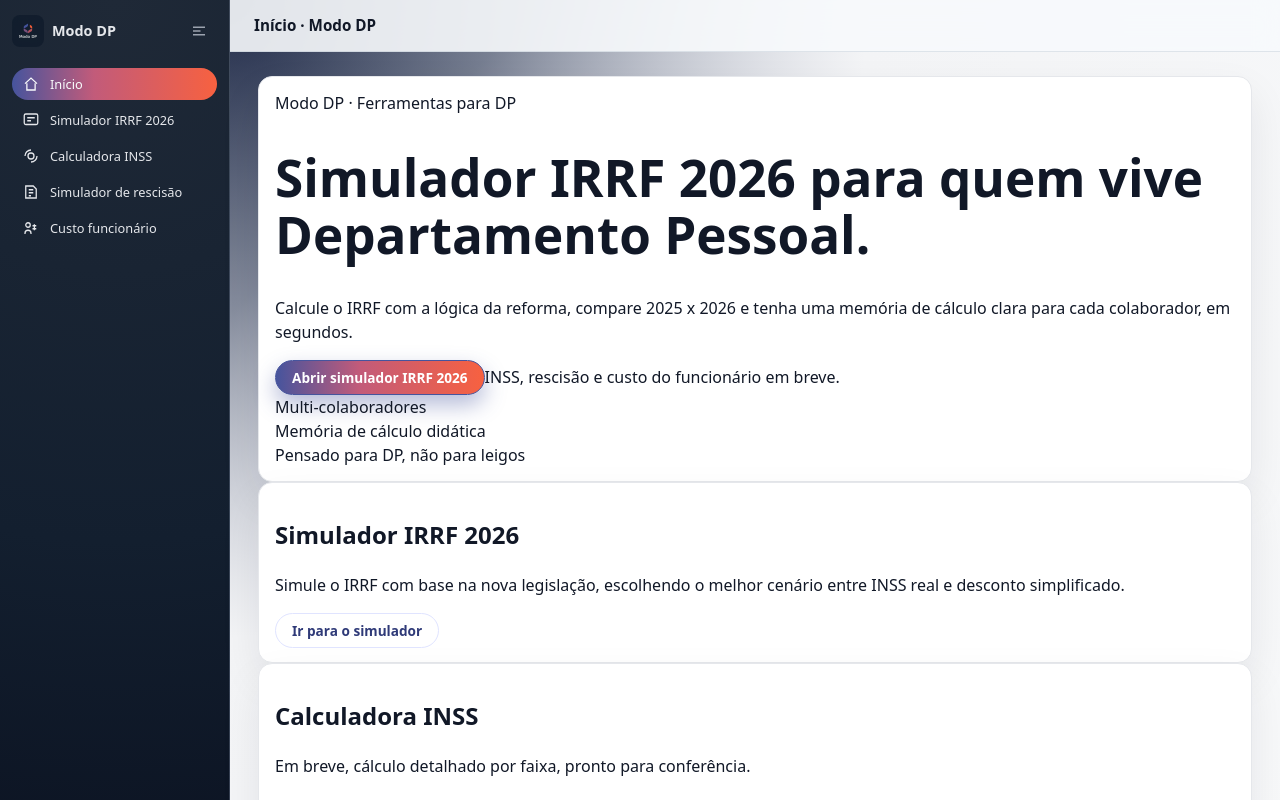
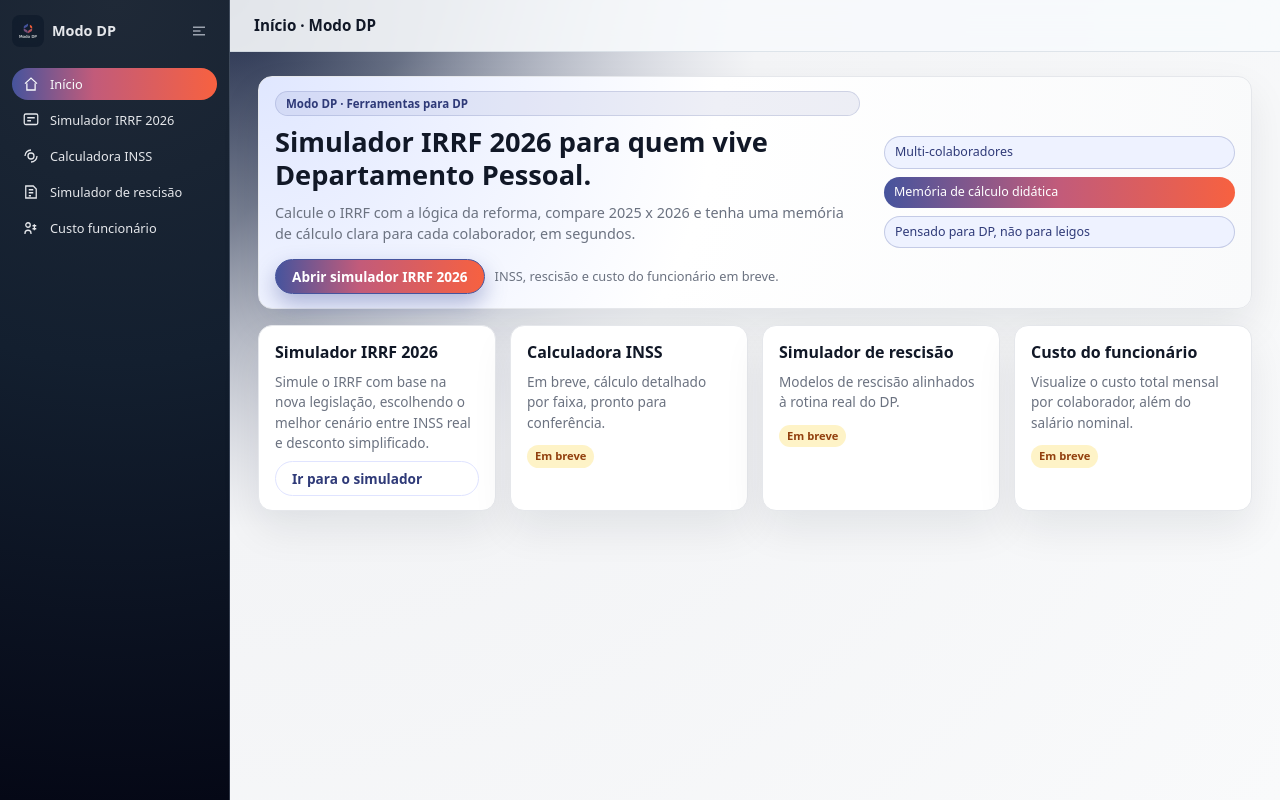
Before and after one commit to rscezario33-jpg/MODODPFRONTEND, a React (Vite) app in the folder eb-calc-frontend/: page / in a window 1280 px wide. Shown: the top 800 px of the page. Built offline with nearby package versions, Linux system fonts and the light colour scheme; no server answers.

Commit message:
Add styles for home page layout and components

```diff
--- a/eb-calc-frontend/src/App.css
+++ b/eb-calc-frontend/src/App.css
@@ -516,3 +516,141 @@ body {
     justify-content: center;
   }
 }
+
+/* -------- Home / Início -------- */
+
+.eb-home-hero {
+  display: flex;
+  gap: 24px;
+  align-items: stretch;
+  margin-bottom: 16px;
+  background: radial-gradient(circle at top left, #e0e7ff 0, #ffffff 45%, #f9fafb 100%);
+}
+
+.eb-home-hero-left {
+  flex: 2;
+  display: flex;
+  flex-direction: column;
+  gap: 10px;
+}
+
+.eb-home-hero-left h1 {
+  margin: 0;
+  font-size: 1.7rem;
+  line-height: 1.2;
+}
+
+.eb-home-hero-left p {
+  margin: 0;
+  font-size: 0.9rem;
+  color: var(--text-muted);
+}
+
+.eb-home-badge {
+  display: inline-flex;
+  align-items: center;
+  padding: 3px 10px;
+  border-radius: 999px;
+  font-size: 0.72rem;
+  font-weight: 600;
+  color: var(--accent-strong);
+  background: rgba(70, 84, 157, 0.09);
+  border: 1px solid rgba(70, 84, 157, 0.18);
+}
+
+.eb-home-actions {
+  display: flex;
+  align-items: center;
+  gap: 10px;
+  margin-top: 4px;
+}
+
+.eb-home-note {
+  font-size: 0.8rem;
+  color: var(--text-muted);
+}
+
+.eb-home-hero-right {
+  flex: 1.2;
+  display: flex;
+  flex-direction: column;
+  gap: 8px;
+  justify-content: center;
+}
+
+.eb-home-pill {
+  border-radius: 999px;
+  padding: 6px 10px;
+  font-size: 0.78rem;
+  font-weight: 500;
+  color: var(--accent-strong);
+  background: #eef2ff;
+  border: 1px solid rgba(70, 84, 157, 0.25);
+}
+
+.eb-home-pill-alt {
+  color: #ffffff;
+  background: linear-gradient(
+    90deg,
+    var(--accent) 0%,
+    var(--accent-roxo) 50%,
+    var(--accent-laranja) 100%
+  );
+  border: none;
+}
+
+.eb-home-grid {
+  display: grid;
+  grid-template-columns: repeat(4, minmax(0, 1fr));
+  gap: 14px;
+}
+
+.eb-home-card {
+  display: flex;
+  flex-direction: column;
+  gap: 8px;
+}
+
+.eb-home-card h2 {
+  margin: 0;
+  font-size: 1rem;
+}
+
+.eb-home-card p {
+  margin: 0;
+  font-size: 0.85rem;
+  color: var(--text-muted);
+}
+
+.eb-home-card-soon {
+  position: relative;
+}
+
+.eb-home-chip {
+  align-self: flex-start;
+  margin-top: 4px;
+  border-radius: 999px;
+  padding: 3px 8px;
+  font-size: 0.7rem;
+  font-weight: 600;
+  background: #fef3c7;
+  color: #92400e;
+}
+
+/* Responsivo da Home */
+
+@media (max-width: 900px) {
+  .eb-home-hero {
+    flex-direction: column;
+  }
+
+  .eb-home-grid {
+    grid-template-columns: 1fr 1fr;
+  }
+}
+
+@media (max-width: 600px) {
+  .eb-home-grid {
+    grid-template-columns: 1fr;
+  }
+}
```
